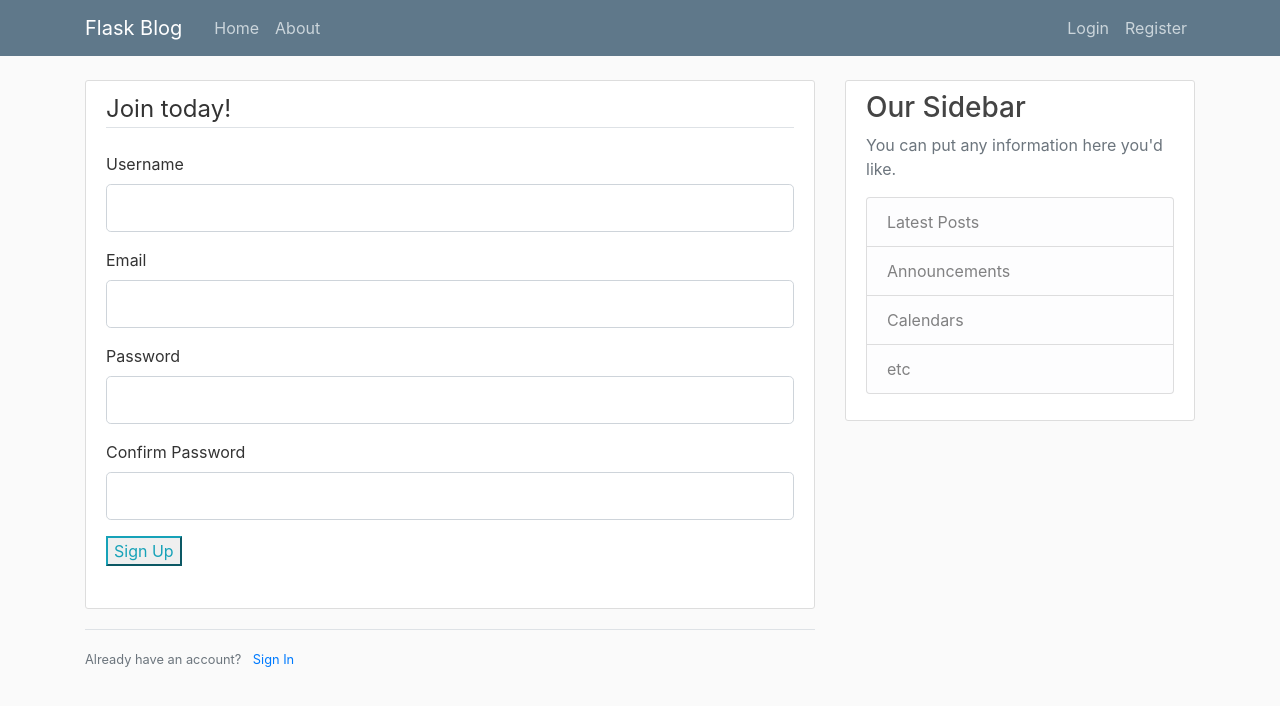
After one commit to takejakescakes/rsr, a Flask app: page /register in a window 1280 px wide. The commit adds this page. Shown: the top 706 px of the page. Run offline with Flask 2, Linux system fonts and the light colour scheme; some libraries are stand-ins or nearby versions.

Commit message:
add forms

```diff
--- a/blog_example.py
+++ b/blog_example.py
@@ -1,5 +1,8 @@
-from flask import Flask, render_template
+from flask import Flask, render_template, url_for, flash, redirect
+from forms import RegistrationForm, LoginForm
 app = Flask(__name__)
+
+app.config['SECRET_KEY'] = 'e1487f9bb26793dcdf3a8350295aa8c1'
 
 post = [
 	{
@@ -25,5 +28,24 @@ def home():
 def about():
 	return render_template('about.html', title='About Page')
 
+@app. route('/register', methods=['GET', 'POST'])
+def register():
+	form = RegistrationForm()
+	if form.validate_on_submit():
+		flash(f'Account created for {form.username.data}.', 'success')
+		return redirect(url_for('home'))
+	return render_template('register.html', title="Register", form=form)
+
+@app.route('/login', methods=['GET', 'POST'])
+def login():
+	form = LoginForm()
+	if form.validate_on_submit():
+		if form.email.data == 'fake@email.com' and form.password.data == '12':
+			flash('You are now logged in.', 'success')
+			return redirect(url_for('home'))
+		else:
+			flash('You don\'t belong here.', 'danger')
+	return render_template('login.html', title='Login', form=form)
+
 if __name__ == "__main__":
 	app.run(debug=True)
--- /dev/null
+++ b/forms.py
@@ -0,0 +1,46 @@
+from flask_wtf import FlaskForm
+from wtforms import StringField, PasswordField, SubmitField, BooleanField
+from wtforms.validators import DataRequired, Length, Email, EqualTo
+
+class RegistrationForm(FlaskForm):
+	username = StringField(
+		'Username',
+		validators=[
+			DataRequired(),
+			Length(min=2, max=20)
+		]
+	)
+	email = StringField(
+		'Email',
+		validators=[
+			DataRequired(),
+			Email()
+		]
+	)
+	password = PasswordField(
+		'Password',
+		validators=[DataRequired()]
+	)
+	confirm_password = PasswordField(
+		'Confirm Password',
+		validators=[
+			DataRequired(),
+			EqualTo('password')
+		]
+	)
+	submit = SubmitField('Sign Up')
+
+class LoginForm(FlaskForm):
+	email = StringField(
+		'Email',
+		validators=[
+			DataRequired(),
+			Email()
+		]
+	)
+	password = PasswordField(
+		'Password',
+		validators=[DataRequired()]
+	)
+	remember = BooleanField('Remember Me')
+	submit = SubmitField('Login')
--- /dev/null
+++ b/static/main.css
@@ -0,0 +1,80 @@
+body {
+  background: #fafafa;
+  color: #333333;
+  margin-top: 5rem;
+}
+
+h1, h2, h3, h4, h5, h6 {
+  color: #444444;
+}
+
+.bg-steel {
+  background-color: #5f788a;
+}
+
+.site-header .navbar-nav .nav-link {
+  color: #cbd5db;
+}
+
+.site-header .navbar-nav .nav-link:hover {
+  color: #ffffff;
+}
+
+.site-header .navbar-nav .nav-link.active {
+  font-weight: 500;
+}
+
+.content-section {
+  background: #ffffff;
+  padding: 10px 20px;
+  border: 1px solid #dddddd;
+  border-radius: 3px;
+  margin-bottom: 20px;
+}
+
+.article-title {
+  color: #444444;
+}
+
+a.article-title:hover {
+  color: #428bca;
+  text-decoration: none;
+}
+
+.article-content {
+  white-space: pre-line;
+}
+
+.article-img {
+  height: 65px;
+  width: 65px;
+  margin-right: 16px;
+}
+
+.article-metadata {
+  padding-bottom: 1px;
+  margin-bottom: 4px;
+  border-bottom: 1px solid #e3e3e3
+}
+
+.article-metadata a:hover {
+  color: #333;
+  text-decoration: none;
+}
+
+.article-svg {
+  width: 25px;
+  height: 25px;
+  vertical-align: middle;
+}
+
+.account-img {
+  height: 125px;
+  width: 125px;
+  margin-right: 20px;
+  margin-bottom: 16px;
+}
+
+.account-heading {
+  font-size: 2.5rem;
+}
--- a/templates/layout.html
+++ b/templates/layout.html
@@ -4,6 +4,7 @@
 
 	<!-- bootstrap css -->
 	<link rel="stylesheet" href="https://stackpath.bootstrapcdn.com/bootstrap/4.4.1/css/bootstrap.min.css" integrity="sha384-Vkoo8x4CGsO3+Hhxv8T/Q5PaXtkKtu6ug5TOeNV6gBiFeWPGFN9MuhOf23Q9Ifjh" crossorigin="anonymous">
+	<link rel="stylesheet" type="text/css" href="{{ url_for('static', filename='main.css') }}" class="">
 
 	<meta charset="UTF-8">
 	<meta name="viewport" content="width=device-width, initial-scale=1.0">
@@ -15,10 +16,56 @@
 	{% endif %}
 </head>
 <body>
-
-	<div class="container">
-		{% block content %}{% endblock %}
-	</div>
+	<header class="site-header">
+		<nav class="navbar navbar-expand-md navbar-dark bg-steel fixed-top">
+			<div class="container">
+				<a class="navbar-brand mr-4" href="{{ url_for('home') }}">Flask Blog</a>
+				<button class="navbar-toggler" type="button" data-toggle="collapse" data-target="#navbarToggle" aria-controls="navbarToggle" aria-expanded="false" aria-label="Toggle navigation">
+					<span class="navbar-toggler-icon"></span>
+				</button>
+				<div class="collapse navbar-collapse" id="navbarToggle">
+					<div class="navbar-nav mr-auto">
+						<a class="nav-item nav-link" href="{{ url_for('home') }}">Home</a>
+						<a class="nav-item nav-link" href="{{ url_for('about') }}">About</a>
+					</div>
+					<!-- Navbar Right Side -->
+					<div class="navbar-nav">
+						<a class="nav-item nav-link" href="{{ url_for('login') }}">Login</a>
+						<a class="nav-item nav-link" href="{{ url_for('register') }}">Register</a>
+					</div>
+				</div>
+			</div>
+		</nav>
+	</header>
+	<main role="main" class="container">
+		<div class="row">
+			<div class="col-md-8">
+				{% with messages = get_flashed_messages(with_categories=true) %}
+					{% if messages %}
+						{% for category, message in messages %}
+							<div class="alert alert-{{ category }}">
+								{{ message }}
+							</div>
+						{% endfor %}
+					{% endif %}
+				{% endwith %}
+				{% block content %}{% endblock %}
+			</div>
+			<div class="col-md-4">
+				<div class="content-section">
+					<h3>Our Sidebar</h3>
+					<p class='text-muted'>You can put any information here you'd like.
+						<ul class="list-group">
+							<li class="list-group-item list-group-item-light">Latest Posts</li>
+							<li class="list-group-item list-group-item-light">Announcements</li>
+							<li class="list-group-item list-group-item-light">Calendars</li>
+							<li class="list-group-item list-group-item-light">etc</li>
+						</ul>
+					</p>
+				</div>
+			</div>
+		</div>
+	</main>
 
 	<!-- bootstrap (jquery, popper, bs) javascript -->
 	<script src="https://code.jquery.com/jquery-3.4.1.slim.min.js" integrity="sha384-J6qa4849blE2+poT4WnyKhv5vZF5SrPo0iEjwBvKU7imGFAV0wwj1yYfoRSJoZ+n" crossorigin="anonymous"></script>
--- /dev/null
+++ b/templates/register.html
@@ -0,0 +1,78 @@
+{% extends "layout.html" %}
+
+{% block content %}
+	<div class="content-section">
+		<form method="POST" action="">
+			{{ form.hidden_tag() }}
+			<fieldset class="form-group">
+				<legend class="border-bottom mb-4">
+					Join today!
+				</legend>
+				<div class="form-group">
+					{{ form.username.label(class="form-control-label") }}
+					{% if form.username.errors %}
+						{{ form.username(class="form-control form-control-lg is-invalid") }}
+						<div class="invalid-feedback">
+							{% for error in form.username.errors %}
+								<span>{{ error }}</span>
+							{% endfor %}
+						</div>
+					{% else %}
+						{{ form.username(class="form-control form-control-lg") }}
+					{% endif %}
+				</div>
+
+				<div class="form-group">
+					{{ form.email.label(class="form-control-label") }}
+					{% if form.email.errors %}
+						{{ form.email(class="form-control form-control-lg is-invalid") }}
+						<div class="invalid-feedback">
+							{% for error in form.email.errors %}
+								<span>{{ error }}</span>
+							{% endfor %}
+						</div>
+					{% else %}
+						{{ form.email(class="form-control form-control-lg") }}
+					{% endif %}
+				</div>
+
+				<div class="form-group">
+					{{ form.password.label(class="form-control-label") }}
+					{% if form.password.errors %}
+						{{ form.password(class="form-control form-control-lg is-invalid") }}
+						<div class="invalid-feedback">
+							{% for error in form.password.errors %}
+								<span>{{ error }}</span>
+							{% endfor %}
+						</div>
+					{% else %}
+						{{ form.password(class="form-control form-control-lg") }}
+					{% endif %}
+				</div>
+
+				<div class="form-group">
+					{{ form.confirm_password.label(class="form-control-label") }}
+					{% if form.confirm_password.errors %}
+						{{ form.confirm_password(class="form-control form-control-lg is-invalid") }}
+						<div class="invalid-feedback">
+							{% for error in form.confirm_password.errors %}
+								<span>{{ error }}</span>
+							{% endfor %}
+						</div>
+					{% else %}
+						{{ form.confirm_password(class="form-control form-control-lg") }}
+					{% endif %}
+				</div>
+
+				<div class="form-group">
+					{{ form.submit(class="btm btn-outline-info") }}
+				</div>
+			</fieldset>
+		</form>
+	</div>
+	<div class="border-top pt-3">
+		<small class="text-muted">
+			Already have an account? <a class="ml-2" href="{{ url_for('login') }}">Sign In</a>
+		</small>
+	</div>
+{% endblock content %}
```
Also changed, not shown: templates/home.html (+10 -3 lines), templates/login.html (added, +60 -0 lines).
